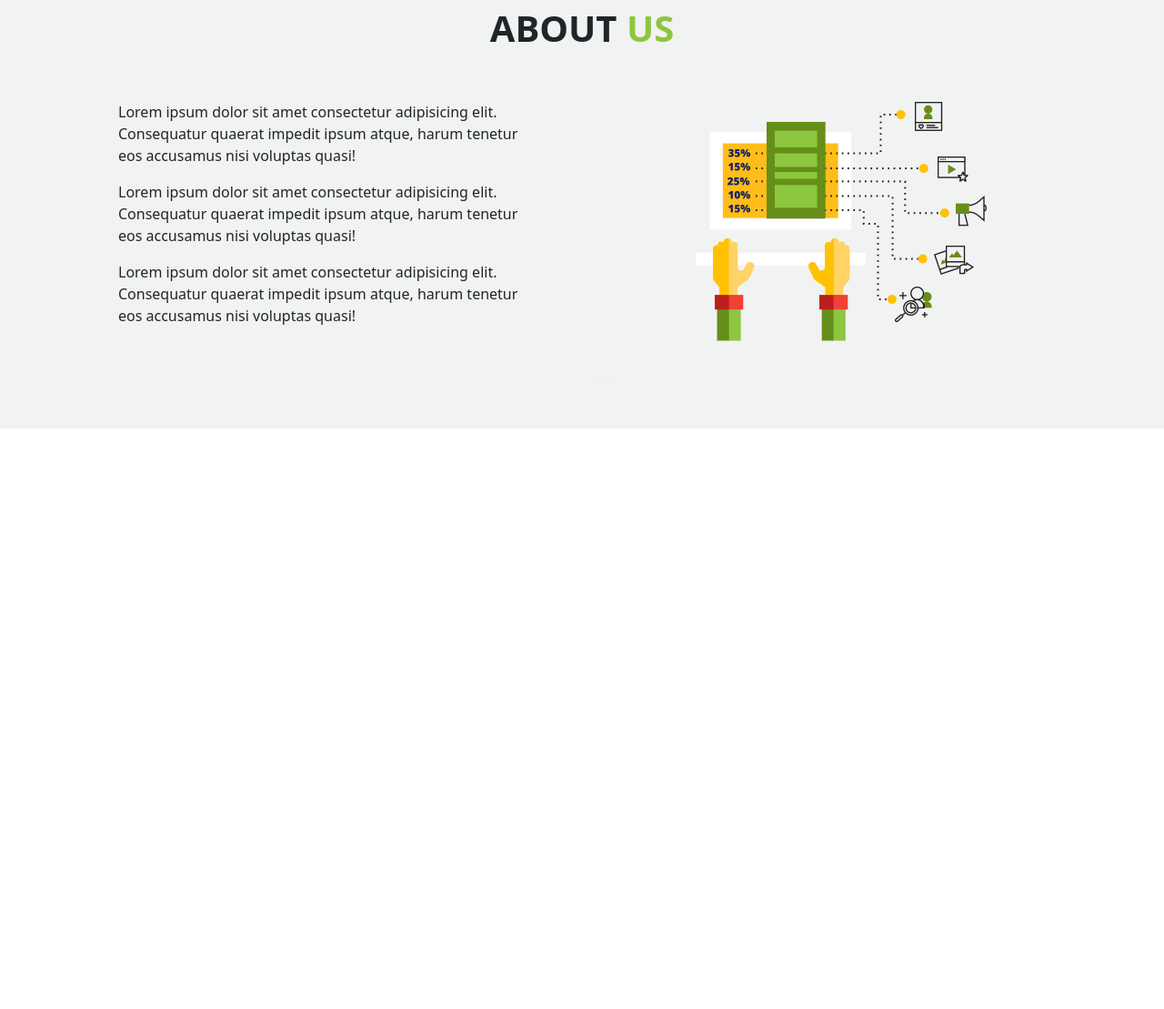
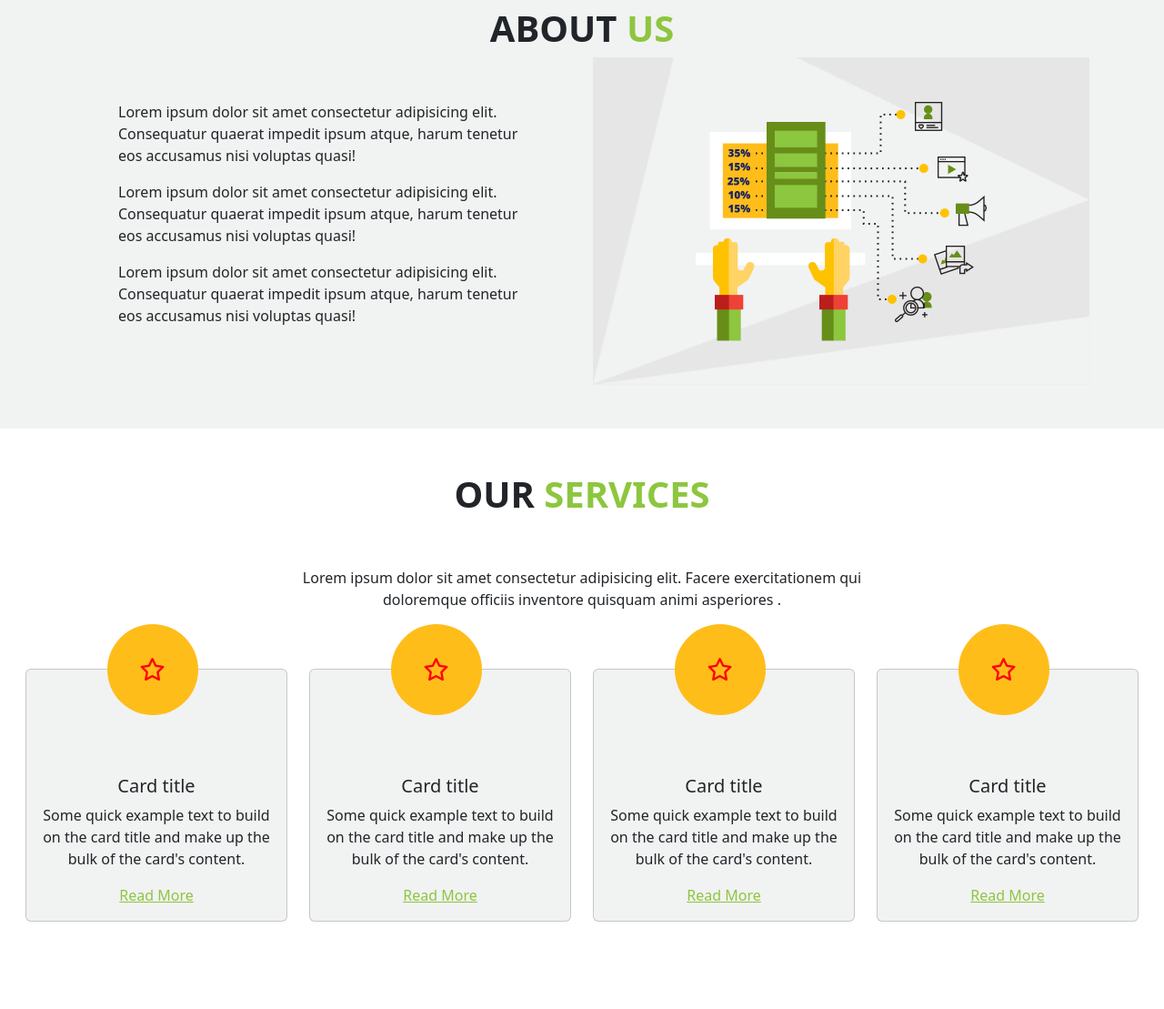
Before and after one commit to Muhammad-Salman-Hassan/piaic_assignment, a plain HTML site: page index.html in a window 1280 px wide. Shown: the part 1099-2208 px from the top of the page at 91% size. Before the commit the page ends 1570 px from the top, so only its background shows below. Drawn offline with nearby package versions, Linux system fonts and the light colour scheme; files whose address does not match are found by name.

Commit message:
new changes

```diff
--- a/assets/css/style.css
+++ b/assets/css/style.css
@@ -15,7 +15,7 @@ body{
 .slider {
     width: 100%;
     height: 70vh;
-    background: url("/assets/images/bg.png");
+    /* background: url("/assets/images/bg.png"); */
     background-color: #8DC63F;
     color: white;
 
@@ -82,8 +82,25 @@ body{
   margin-left: 50px;
 }
 .img_wrapper_about{
-  background: url("/assets/images/cuts.png");
+  background: url(/assets/images/cuts.png);
   background-repeat: no-repeat;
-  background-position: center center;
+  background-position: bottom top;
   background-size: 100% 100%;
+  background-color: #e6e6e6;
 }
+.card::before{
+  font-family: "Font Awesome 5 Free";
+   content: "\f005";
+   color: red;
+   font-size: 25px;
+  width: 100px;
+  height: 100px;
+  border-radius: 50%;
+  position: relative;
+  top: -50px;
+  left: 31%;
+  display: flex;
+  justify-content: center;
+  align-items: center;
+  background-color: #FFBD1A;
+}
--- a/index.html
+++ b/index.html
@@ -17,6 +17,7 @@
   <link rel="stylesheet" href="https://cdnjs.cloudflare.com/ajax/libs/slick-carousel/1.8.1/slick-theme.min.css"
     integrity="sha512-17EgCFERpgZKcm0j0fEq1YCJuyAWdz9KUtv1EjVuaOz8pDnh/0nZxmU6BBXwaaxqoi9PQXnRWqlcDB027hgv9A=="
     crossorigin="anonymous" referrerpolicy="no-referrer" />
+    <link rel="stylesheet" href="https://cdnjs.cloudflare.com/ajax/libs/font-awesome/6.2.1/css/all.min.css" integrity="sha512-MV7K8+y+gLIBoVD59lQIYicR65iaqukzvf/nwasF0nqhPay5w/9lJmVM2hMDcnK1OnMGCdVK+iQrJ7lzPJQd1w==" crossorigin="anonymous" referrerpolicy="no-referrer" />
 </head>
 
 <body>
@@ -201,6 +202,64 @@
       </div>
     </div>
 
+    <div class="container-fluid d-flex justify-content-center align-items-center flex-column py-5"
+      style="background-color: white;">
+      <div class="w-50 d-flex justify-content-center align-items-center flex-column ">
+        <h1 class="text-center text-uppercase fw-bold">Our <span class="text-uppercase fw-bold"
+            style="color: #8DC63F;">Services</span> </h1>
+        <p class="text-center pt-5">Lorem ipsum dolor sit amet consectetur adipisicing elit. Facere exercitationem qui
+          doloremque officiis inventore quisquam animi asperiores .</p>
+      </div>
+
+      <div class="row  align-items-center justify-content-center">
+        <div class="col-md-3 col-lg-3 col-sm-12 d-flex flex-wrap align-items-center justify-content-center my-5">
+          <div class="card" style="width: 18rem; background-color: #F1F2F2">
+
+            <div class="card-body d-flex flex-column align-items-center justify-content-center">
+              <h5 class="card-title text-center">Card title</h5>
+              <p class="card-text text-center">Some quick example text to build on the card title and make up the bulk
+                of the card's content.</p>
+                <a href="#" class="text-center" style="color: #8DC63F;">Read More</a>
+            </div>
+          </div>
+        </div>
+        <div class="col-md-3 col-lg-3 col-sm-12 d-flex flex-wrap align-items-center justify-content-center my-5">
+           <div class="card" style="width: 18rem; background-color: #F1F2F2">
+
+            <div class="card-body d-flex flex-column align-items-center justify-content-center">
+              <h5 class="card-title text-center">Card title</h5>
+              <p class="card-text text-center">Some quick example text to build on the card title and make up the bulk
+                of the card's content.</p>
+                <a href="#" class="text-center" style="color: #8DC63F;">Read More</a>
+            </div>
+          </div>
+        </div>
+        <div class="col-md-3 col-lg-3 col-sm-12 d-flex flex-wrap align-items-center justify-content-center my-5">
+           <div class="card" style="width: 18rem; background-color: #F1F2F2">
+
+            <div class="card-body d-flex flex-column align-items-center justify-content-center">
+              <h5 class="card-title text-center">Card title</h5>
+              <p class="card-text text-center">Some quick example text to build on the card title and make up the bulk
+                of the card's content.</p>
+                <a href="#" class="text-center" style="color: #8DC63F;">Read More</a>
+            </div>
+          </div>
+        </div>
+        <div class="col-md-3 col-lg-3 col-sm-12  d-flex flex-wrap align-items-center justify-content-center my-5">
+           <div class="card" style="width: 18rem; background-color: #F1F2F2;">
+
+            <div class="card-body d-flex flex-column align-items-center justify-content-center">
+              <h5 class="card-title text-center">Card title</h5>
+              <p class="card-text text-center">Some quick example text to build on the card title and make up the bulk
+                of the card's content.</p>
+                <a href="#" class="text-center" style="color: #8DC63F;">Read More</a>
+            </div>
+          </div>
+        </div>
+      </div>
+
+    </div>
+
 
     <script src="./assets/js/index.js"></script>
 
```
